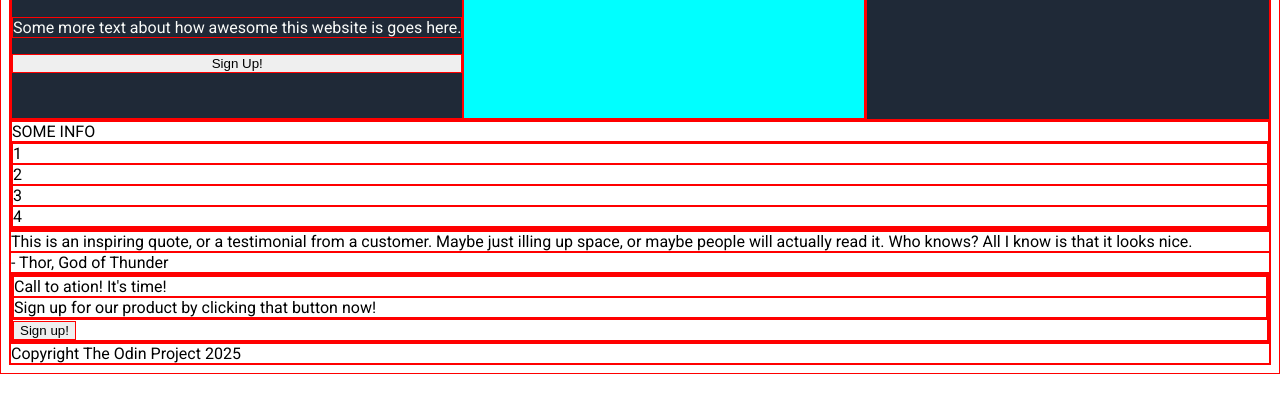
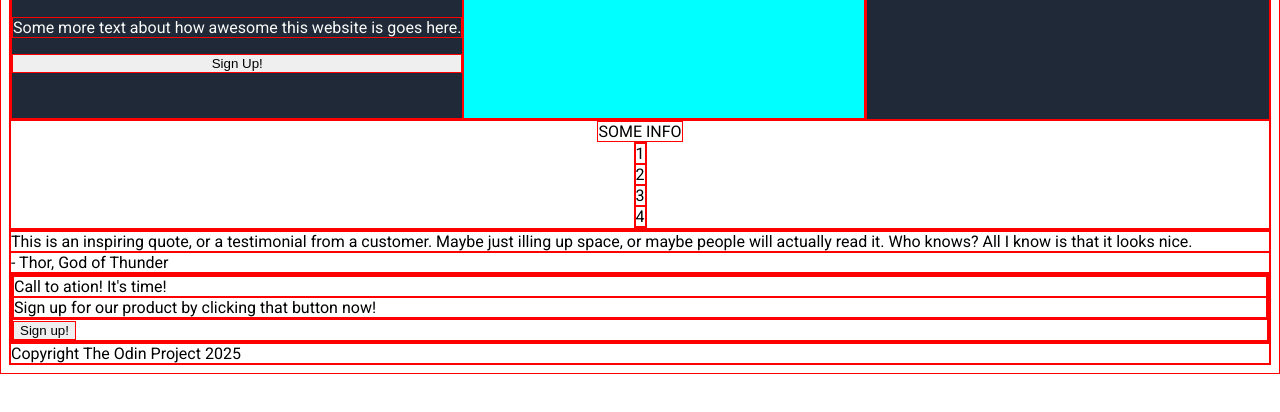
Before and after one commit to TheFlyingCircus42/odin-landing-page, a plain HTML site: page index.html in a window 1280 px wide. Shown: the part 130-542 px from the top of the page. Drawn offline with Linux system fonts and the light colour scheme.

Commit message:
LANDING PAGE LESSON - add flex to section two

```diff
--- a/style.css
+++ b/style.css
@@ -41,3 +41,9 @@ ul {
     background-color: aqua;
     color: black;
 }
+
+.section-two{
+    display: flex;
+    flex-direction: column;
+    align-items: center;
+}
```
